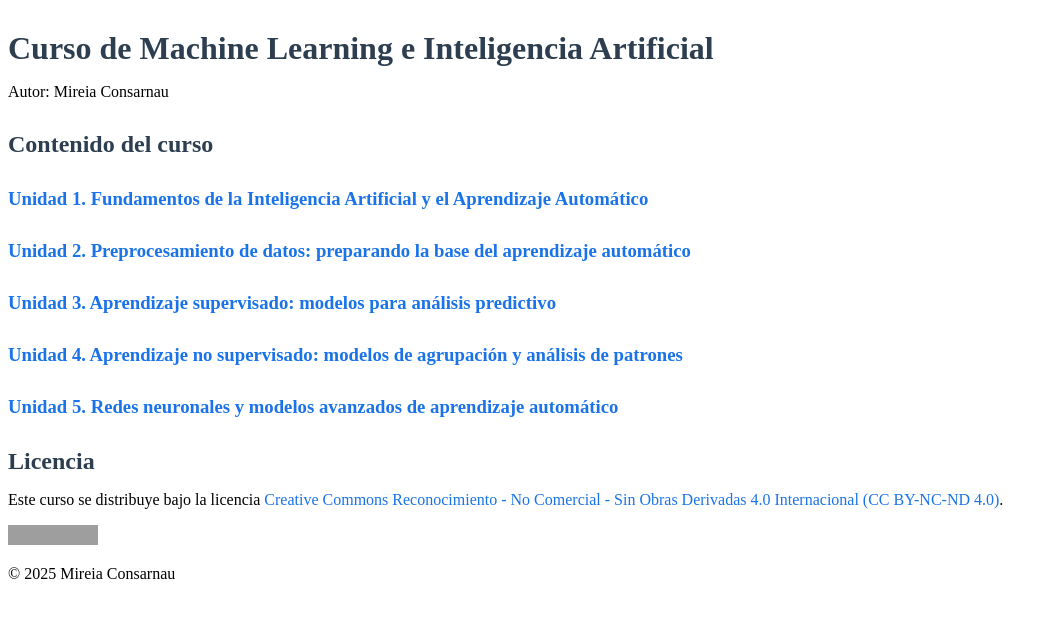
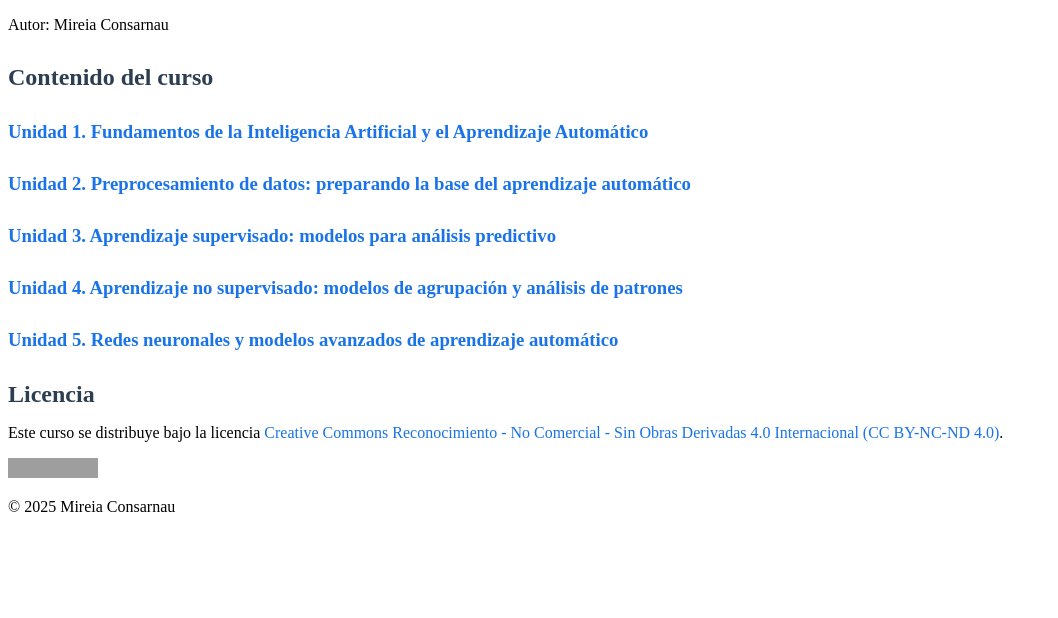
Before and after one commit to mireiaconsarnau/machine_learning, a Jekyll site: the page built from index.md, in a window 1280 px wide. Shown: the top 618 px of the page, without its empty margins (0-1058 px from the left). Built offline with Jekyll 4.4.1, drawn with Linux system fonts in a browser that asks for light colours; grey boxes are pictures that could not be loaded.

Commit message:
Update index.md

```diff
--- a/index.md
+++ b/index.md
@@ -1,9 +1,7 @@
 ---
 layout: default
-title: "Curso de Machine Learning e Inteligencia Artificial"
+title: "Curso de Machine Learning"
 ---
-
-# Curso de Machine Learning e Inteligencia Artificial
 
 Autor: Mireia Consarnau
 
```
